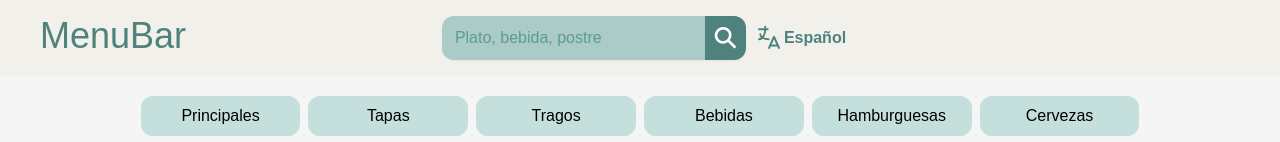
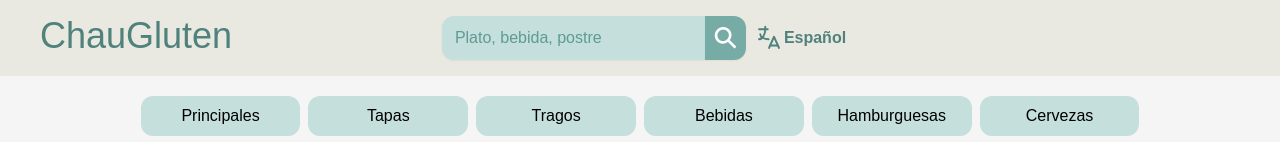
Before and after one commit to pa-ku/chau_gluten_menu, a Next.js app: page / in a window 1280 px wide. Shown: the top 142 px of the page. Built offline with nearby package versions, Linux system fonts and the light colour scheme; no server answers; the database is empty.

Commit message:
style header: changed bg color darker, changed name, searchbar lighten

```diff
--- a/components/Header.tsx
+++ b/components/Header.tsx
@@ -10,10 +10,10 @@ type HeaderTypes = {
 
 export default function Header({ query, setQuery }: HeaderTypes) {
   return (
-    <header className="relative flex w-full justify-center bg-secundary-500 py-4">
+    <header className="relative flex w-full justify-center bg-secundary-600 py-4">
       <Link href={'/login'}>
         <h2 className="absolute left-0 text-4xl text-primary-500 lg:left-10">
-          MenuBar
+          ChauGluten
         </h2>
       </Link>
 
--- a/components/ui/SearchBar.tsx
+++ b/components/ui/SearchBar.tsx
@@ -17,7 +17,7 @@ export default function SearchBar({
       <div className="flex h-11 w-full px-2 md:w-80">
         <input
           placeholder={placeholder}
-          className="peer w-full rounded-l-xl border-[1px] border-transparent bg-primary-100 px-3 py-2 font-medium text-primary-900 shadow-sm outline-none duration-200 placeholder:text-primary-400 focus-within:border-slate-700"
+          className="peer w-full rounded-l-xl border-[1px] border-transparent bg-primary-50 px-3 py-2 font-medium text-primary-900 shadow-sm outline-none duration-200 placeholder:text-primary-400 focus-within:border-primary-500"
           type="text"
           aria-label="search"
           value={query}
@@ -26,7 +26,7 @@ export default function SearchBar({
           required
         />
         <button
-          className="w-12 rounded-r-xl border-[1px] border-transparent bg-primary-500 shadow-sm outline-none focus-visible:border-primary-600"
+          className="w-12 rounded-r-xl border-[1px] border-transparent bg-primary-300 shadow-sm outline-none focus-visible:border-primary-600"
           aria-label="search"
           onClick={onClick}
         >
```
